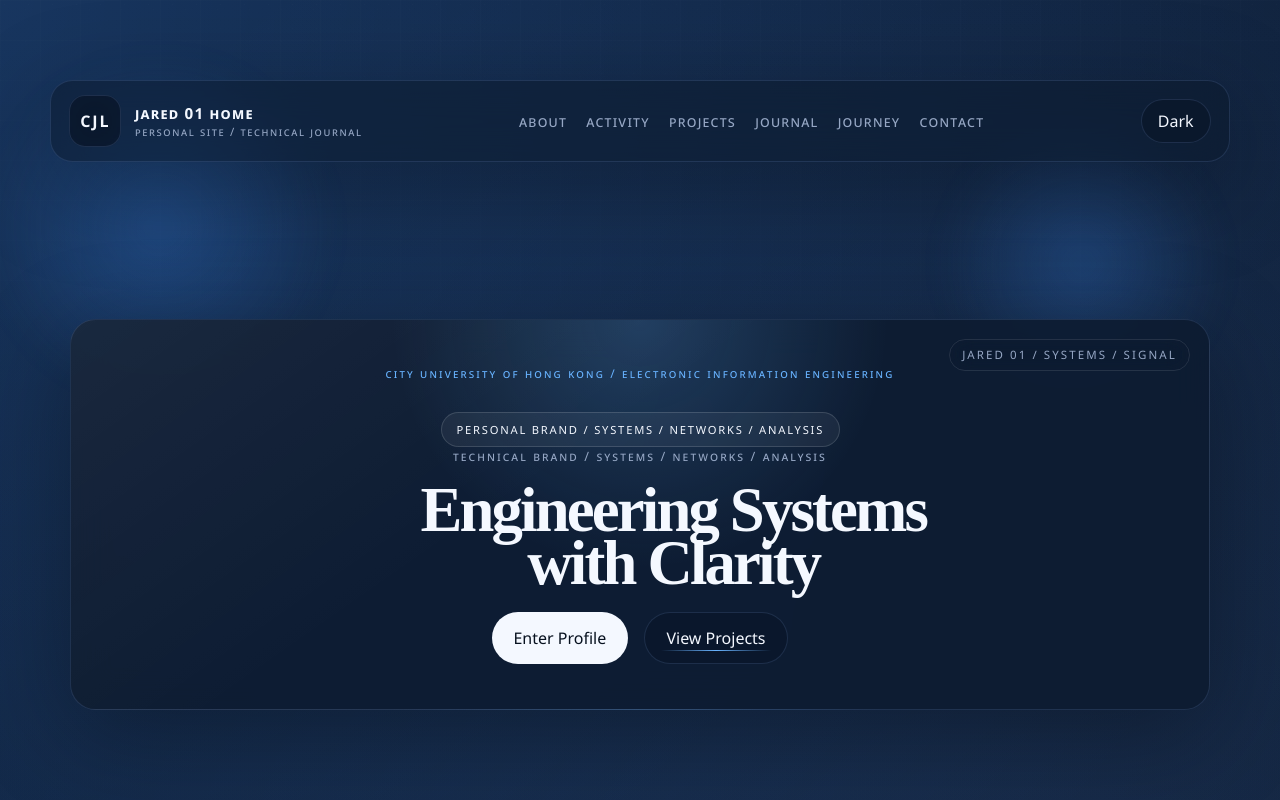
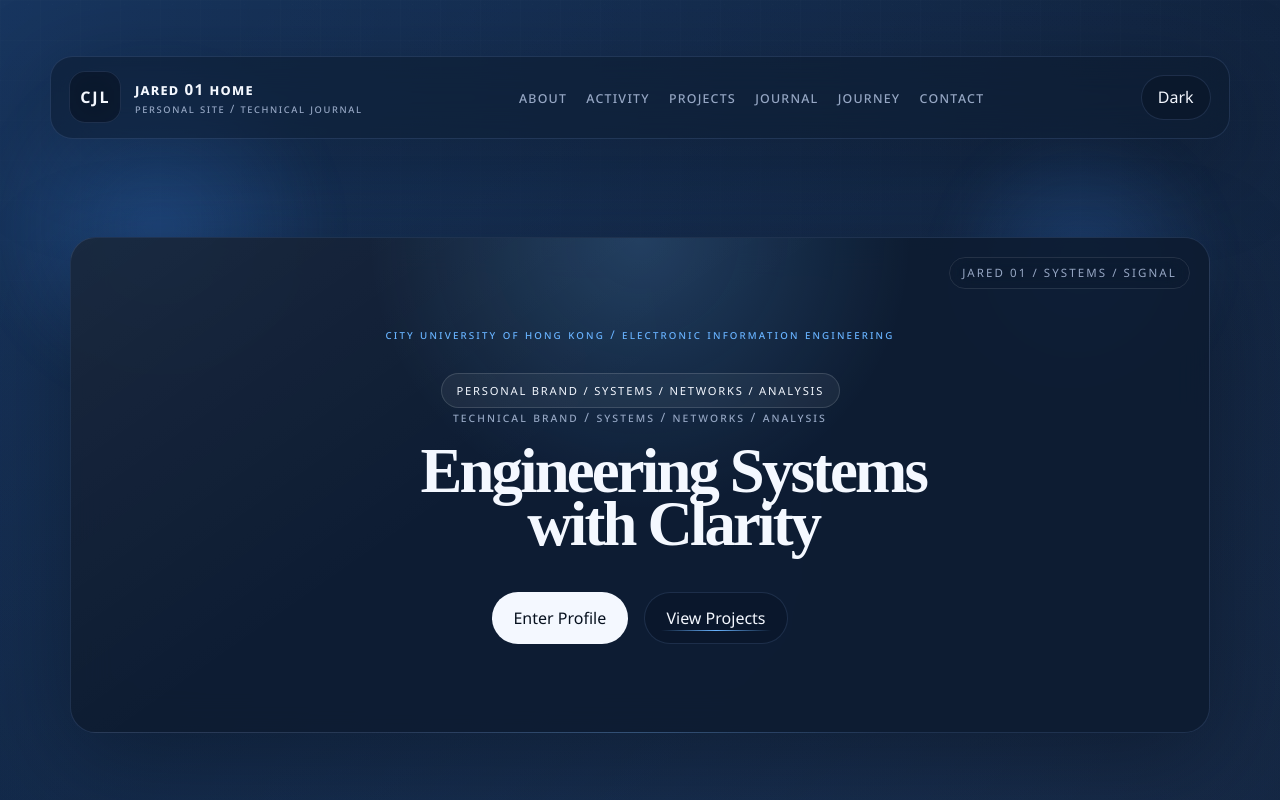
Before and after one commit to God1007/personal_profile_website, a Next.js app: page / in a window 1280 px wide. Shown: the top 800 px of the page. Built offline with nearby package versions, Linux system fonts and the light colour scheme; no server answers.

Commit message:
update 4.1

```diff
--- a/app/globals.css
+++ b/app/globals.css
@@ -166,7 +166,7 @@ main {
   grid-template-columns: auto 1fr auto;
   align-items: center;
   gap: 1.25rem;
-  margin-bottom: 1.6rem;
+  margin-bottom: 0.95rem;
 }
 
 .site-nav-framed {
@@ -309,6 +309,9 @@ main {
 
 .hero-copy-cover {
   position: relative;
+  display: grid;
+  align-content: center;
+  min-height: 31rem;
   overflow: hidden;
   background:
     radial-gradient(circle at top, rgba(104, 179, 255, 0.22), transparent 36%),
@@ -1424,7 +1427,7 @@ main {
   }
 
   .home-panel .hero-grid-cover .hero-copy {
-    padding: 2.8rem 3.6rem;
+    padding: 3.5rem 4.2rem;
   }
 
   .home-panel .hero-grid-cover .hero-copy h1 {
```
